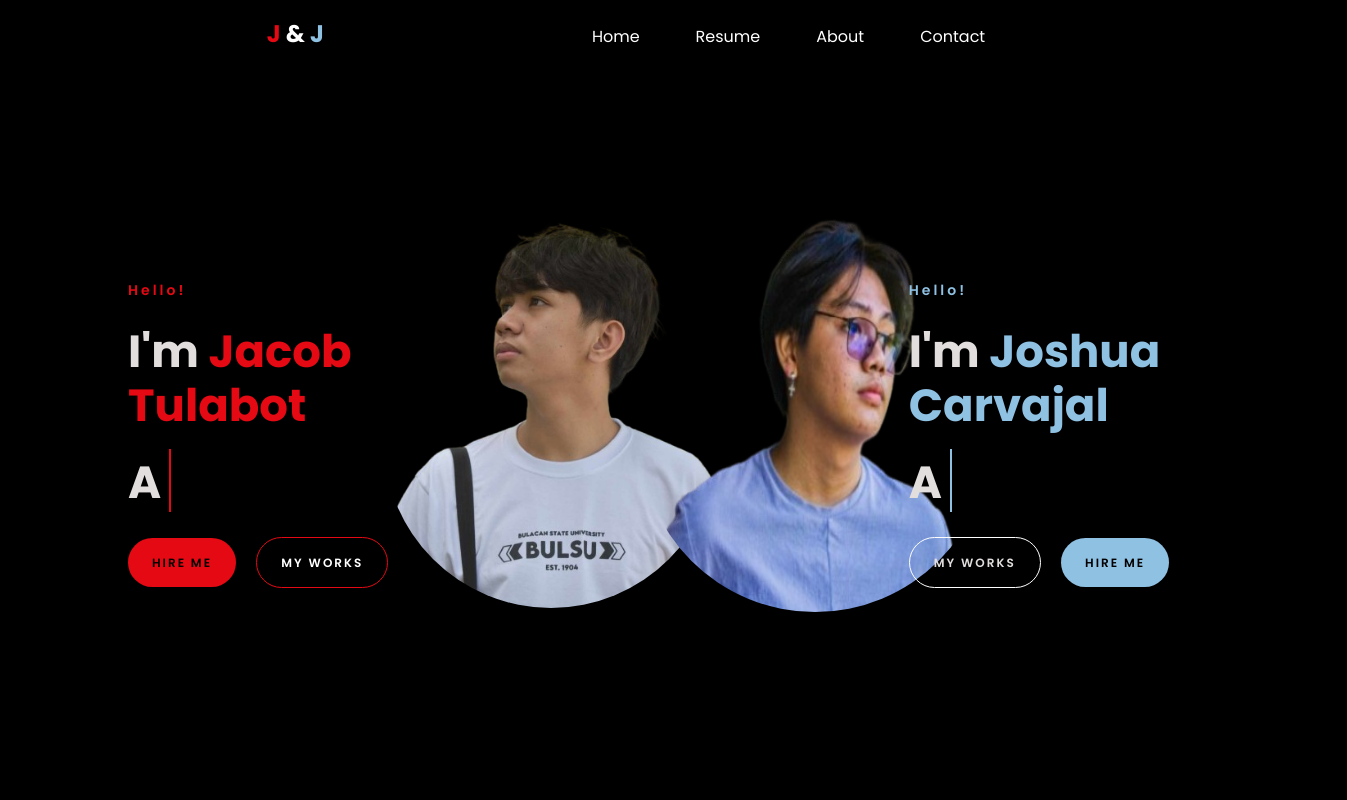
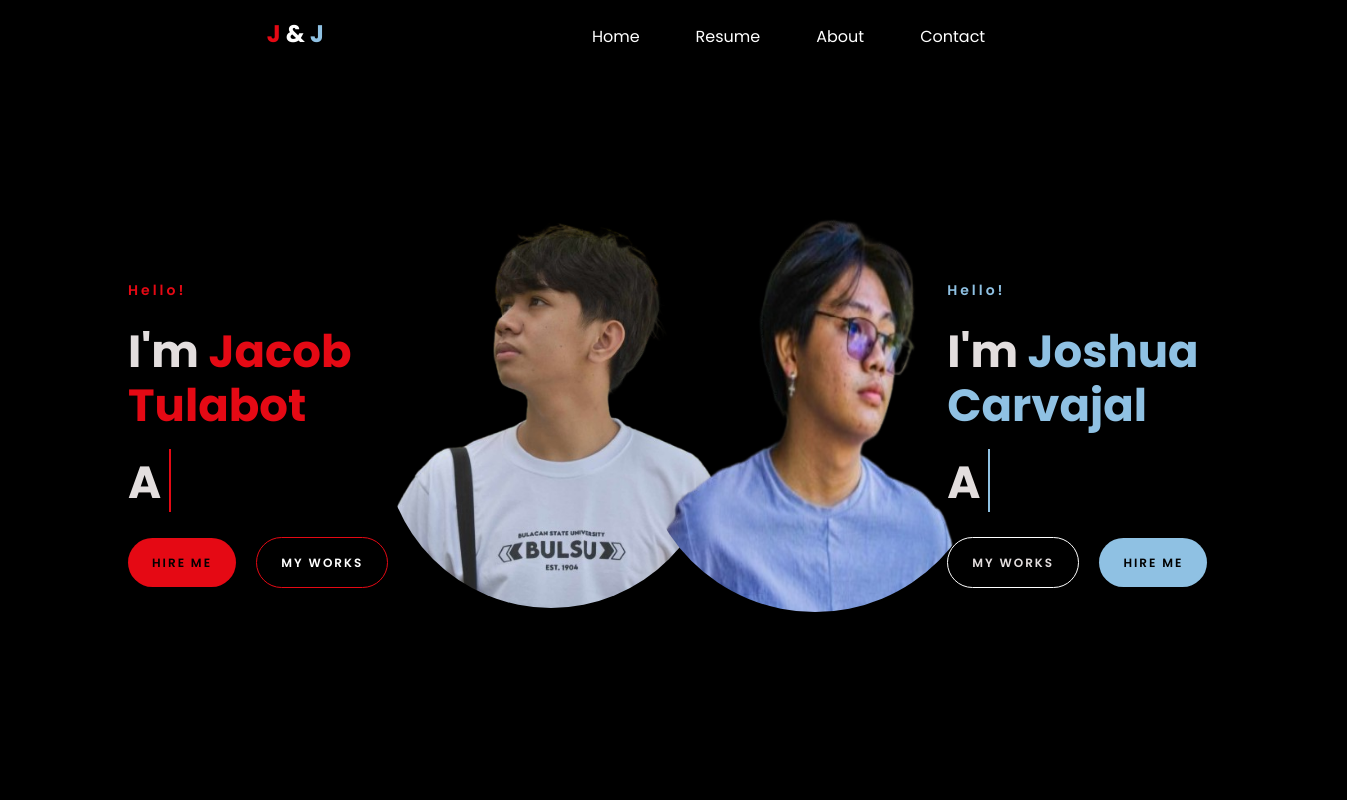
Before and after one commit to Yakobuuu/Jacob-Joshua, a plain HTML site: page index.html in a window 1280 px wide. Shown: the top 800 px of the page, 1347 px wide, since content can reach past the window. Drawn offline with Linux system fonts and the light colour scheme.

Commit message:
position of wong

```diff
--- a/style.css
+++ b/style.css
@@ -199,7 +199,7 @@ header {
 
     position: absolute;
     top: 35%;
-    left: 71%;
+    left: 74%;
     width: 400px;
 }
 .hello-wong {
```
